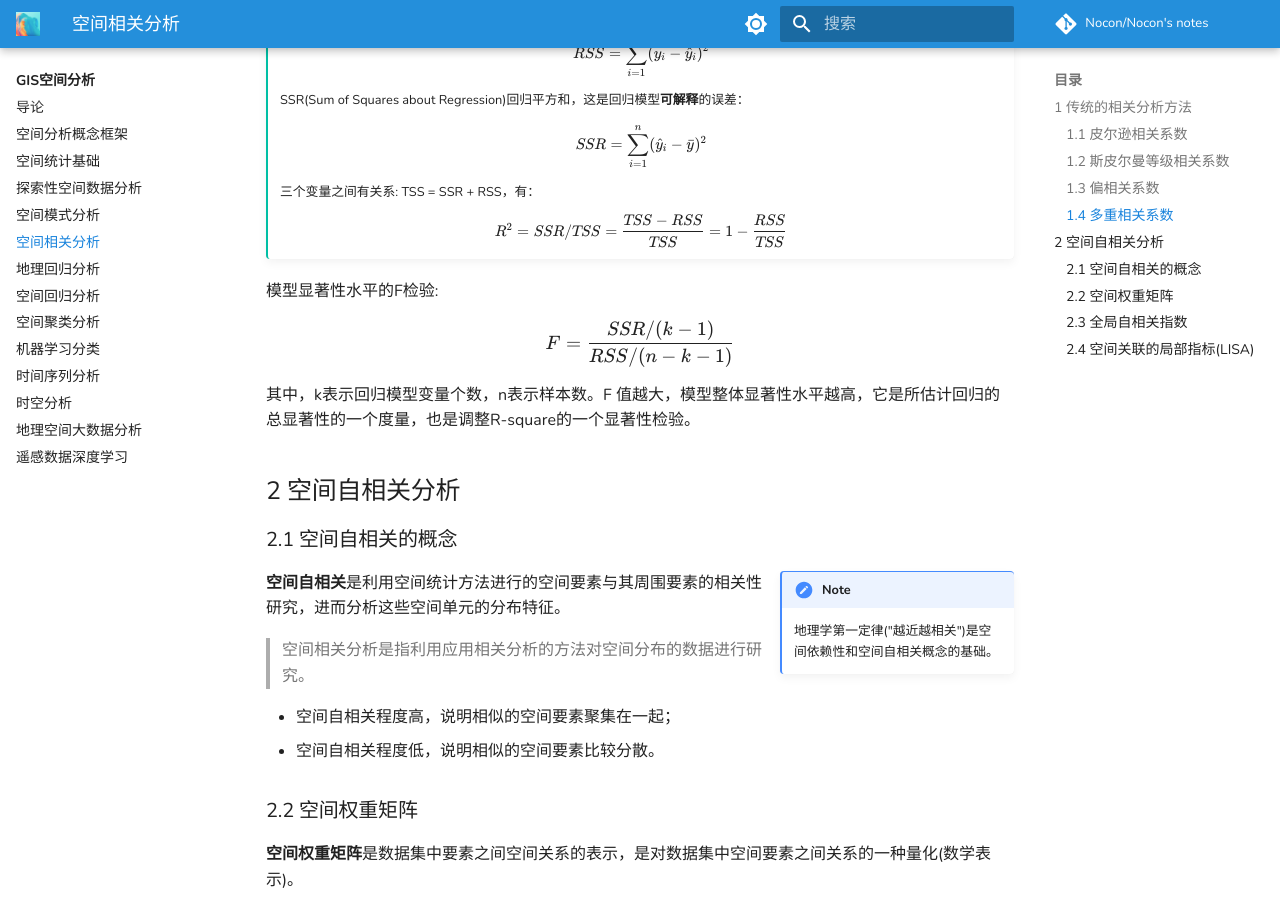
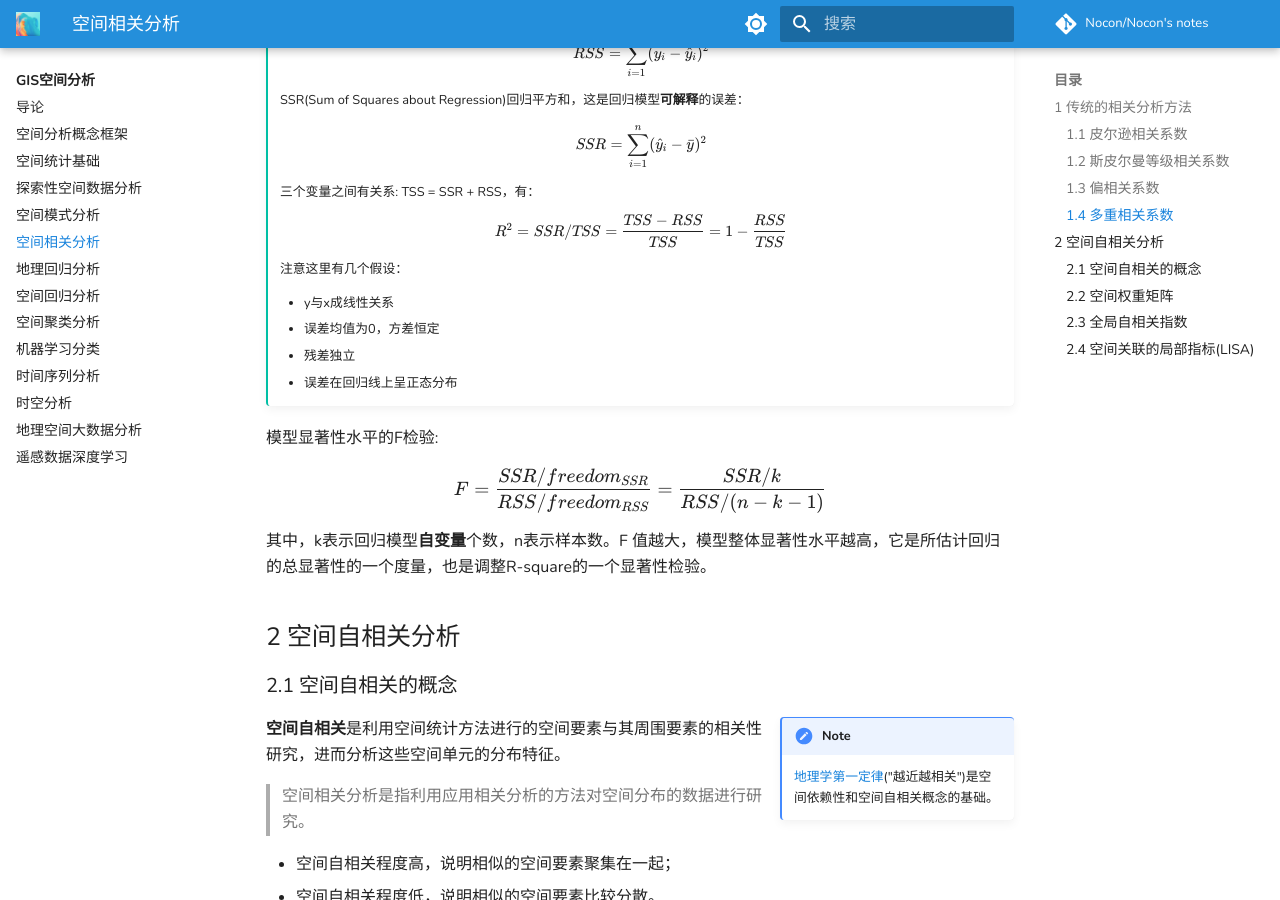
Before and after one commit to no-con/no-con.github.io, an MkDocs documentation site: the page built from docs/GIS_SA/6_SpaCorr.md, in a window 1280 px wide and 900 px high, scrolled down 4653 px. Built offline with MkDocs 1.6.1 and Material for MkDocs 9.7.7, drawn with Linux system fonts in a browser that asks for light colours; comment, search, counter and statistics services are not loaded; a style sheet for code colours, icons or effects is not loaded.

Commit message:
空间分析 - 传统地理回归

```diff
--- a/docs/GIS_SA/6_SpaCorr.md
+++ b/docs/GIS_SA/6_SpaCorr.md
@@ -174,19 +174,25 @@ $$
     $$
     R^2 = SSR/TSS = \frac{TSS-RSS}{TSS} = 1 - \frac{RSS}{TSS}
     $$
+    注意这里有几个假设：
+
+    * y与x成线性关系
+    * 误差均值为0，方差恒定
+    * 残差独立
+    * 误差在回归线上呈正态分布
 
 模型显著性水平的F检验:
 $$
-F = \frac{SSR/(k-1)}{RSS/(n-k-1)}
+F = \frac{SSR/freedom_{SSR}}{RSS/freedom_{RSS}} = \frac{SSR/k}{RSS/(n-k-1)}
 $$
-其中，k表示回归模型变量个数，n表示样本数。F 值越大，模型整体显著性水平越高，它是所估计回归的总显著性的一个度量，也是调整R-square的一个显著性检验。
+其中，k表示回归模型**自变量**个数，n表示样本数。F 值越大，模型整体显著性水平越高，它是所估计回归的总显著性的一个度量，也是调整R-square的一个显著性检验。
 
 ## 2 空间自相关分析
 
 ### 2.1 空间自相关的概念
 
 !!! note inline end
-    地理学第一定律("越近越相关")是空间依赖性和空间自相关概念的基础。
+    [地理学第一定律](../2_concepts/#21)("越近越相关")是空间依赖性和空间自相关概念的基础。
 
 **空间自相关**是利用空间统计方法进行的空间要素与其周围要素的相关性研究，进而分析这些空间单元的分布特征。
 > 空间相关分析是指利用应用相关分析的方法对空间分布的数据进行研究。
--- a/mkdocs.yml
+++ b/mkdocs.yml
@@ -2,6 +2,8 @@ site_name: Nocon's notes
 site_url: https://no-con.github.io
 repo_name: Nocon/Nocon's notes
 repo_url: https://github.com/no-con/no-con.github.io
+
+# dev_addr: '127.0.0.1:7000'
 
 nav:
   - 主页:
@@ -18,9 +20,9 @@ nav:
     - 空间回归分析: GIS_SA/8_SpaRegression.md
     - 空间聚类分析: GIS_SA/9_SpaCluster.md
     - 机器学习分类: GIS_SA/10_MLClass.md
-    - 时间序列分析: GIS_SA/11_SpaTempo.md
-    - 时空分析: GIS_SA/12_GeoBigData.md
-    - 地理空间大数据分析: GIS_SA/13_TimeSeries.md
+    - 时间序列分析: GIS_SA/11_TimeSeries.md
+    - 时空分析: GIS_SA/12_SpaTempo.md
+    - 地理空间大数据分析: GIS_SA/13_GeoBigData.md
     - 遥感数据深度学习: GIS_SA/14_DeepLearning.md
   - 地理空间数据库:
     - SDB/index.md
```
Also changed, not shown: docs/GIS_SA/7_GeoRegression.md (added, +234 -0 lines), docs/GIS_SA/11_TimeSeries.md (added), docs/GIS_SA/12_SpaTempo.md (added), docs/GIS_SA/13_GeoBigData.md (added).
